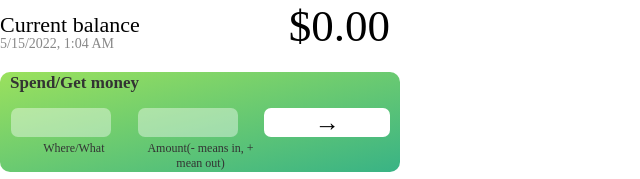
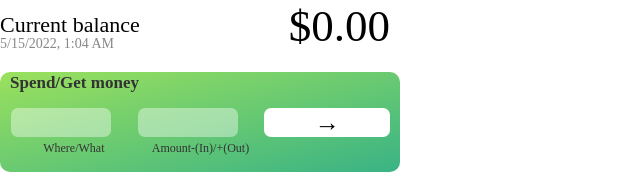
Before and after one commit to cxfydhcg/moneytrack, a plain HTML site: page index.html in a window 1280 px wide. Shown: the top 179 px of the page, 0-640 px from the left. Drawn offline with Linux system fonts and the light colour scheme.

Commit message:
Update index.html

```diff
--- a/index.html
+++ b/index.html
@@ -85,7 +85,7 @@
           <input type="number" class="form__input form__input--amount" />
           <button class="form__btn form__btn--transfer">&rarr;</button>
           <label class="form__label">Where/What</label>
-          <label class="form__label">Amount(- means in, + mean out)</label>
+          <label class="form__label">Amount-(In)/+(Out)</label>
         </form>
       </div>
 
```
